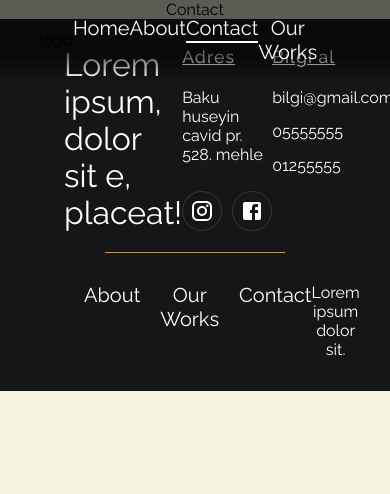
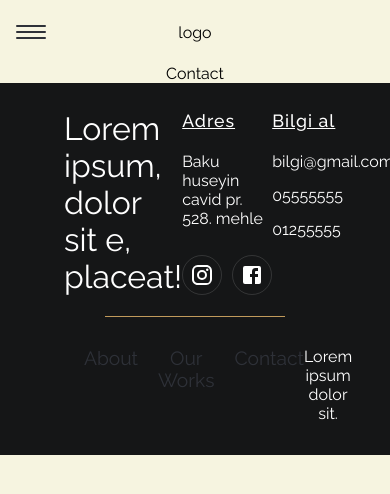
Before and after one commit to ferhanayding/Harem_Perde-Design, a React (Create React App) app: page /contact in a window 390 px wide. Shown: the top 494 px of the page. Built offline with nearby package versions, Linux system fonts and the light colour scheme.

Commit message:
Add sidebar for responsive design and navbar responsive design fixed.

```diff
--- a/src/components/featured/featured.scss
+++ b/src/components/featured/featured.scss
@@ -1,8 +1,7 @@
 .featured__container {
   top: 7rem;
   height: calc(100% - 5rem);
-  // height: 100%;
-  // padding: 10%;
+
   padding-bottom: 2%;
   width: 100vw;
   .featured__wrapper {
@@ -12,11 +11,6 @@
     .featured__square_item {
       flex: 1;
       height: 100% !important;
-      &:first-child {
-        // background: #000;
-      }
-      &:last-child {
-      }
     }
   }
 }
--- a/src/components/navbar/Navbar.js
+++ b/src/components/navbar/Navbar.js
@@ -1,47 +1,69 @@
 import React, { useState } from "react";
-import { NavLink } from "react-router-dom";
+
+import useWindowSize from "../../hooks/useWindowSize";
 import "./navbar.scss";
+import Navigation from "./navigation/Navigation";
+import Sidebar from "./sidebar/Sidebar";
+import { useEffect, useRef } from "react";
 
 const Navbar = () => {
-  const [isScrolled, setIsScrolled] = useState(false);
+  let menuRef = useRef();
+  const { width } = useWindowSize();
+  const [visible, setVisible] = useState(false);
+  console.log(visible);
+  useEffect(() => {
+    if (visible) {
+      let handler = (e) => {
+        if (!menuRef.current.contains(e.target)) {
+          setVisible(false);
+          console.log(menuRef.current);
+        }
+      };
 
-  window.onscroll = () => {
-    setIsScrolled(window.pageYOffset === 0 ? false : true);
-    return () => (window.onscroll = null);
-  };
+      document.addEventListener("mousedown", handler);
+
+      return () => {
+        document.removeEventListener("mousedown", handler);
+      };
+    }
+  });
   return (
-    <nav
-      className={
-        isScrolled ? "navbar__container scrolled" : "navbar__container"
-      }
-    >
+    <nav className={"navbar__container"}>
       <div className="navbar__wrapper">
-        <div className="navbar__left">logo</div>
+        <div className="navbar__left">
+          {width <= 768 ? (
+            <div
+              className="navbar__hamburger_menu"
+              onClick={() => setVisible(!visible)}
+            >
+              <span className="bun"></span>
+              <span className="bun"></span>
+              <span className="bun"></span>
+            </div>
+          ) : (
+            <span>logo</span>
+          )}
+        </div>
         <div className="navbar__center">
-          <ul>
-            <li>
-              <NavLink exact to="/" className="hover__underline_link">
-                Home
-              </NavLink>
-            </li>
-            <li>
-              <NavLink to="/about" className="hover__underline_link">
-                About
-              </NavLink>
-            </li>
-            <li>
-              <NavLink to={"/contact"} className="hover__underline_link">
-                Contact
-              </NavLink>
-            </li>
-            <li>
-              <NavLink to={"/ourworks"} className="hover__underline_link">
-                Our Works
-              </NavLink>
-            </li>
-          </ul>
+          {width > 768 ? (
+            <Navigation
+              className={"navigation__container"}
+              setVisible={setVisible}
+            />
+          ) : (
+            <span>logo</span>
+          )}
         </div>
         <div className="navbar__right"></div>
+      </div>
+      <div
+        ref={menuRef}
+        className="sidebar_container"
+        style={{
+          left: visible ? "0px" : "-100%",
+        }}
+      >
+        <Sidebar setVisible={setVisible} visible={visible} />
       </div>
     </nav>
   );
--- a/src/components/navbar/navbar.scss
+++ b/src/components/navbar/navbar.scss
@@ -1,23 +1,23 @@
+@import "../../styles/responsive.scss";
 .navbar__container {
   height: 5rem;
-  position: fixed;
+  position: sticky;
+  max-height: 5rem;
   top: 0;
-  left: 0;
-  right: 0;
-  padding: 1.2rem;
+  padding: 1rem;
   width: 100vw;
-  z-index: 9999;
+  z-index: 999;
   display: flex;
-  background: linear-gradient(to top, transparent 0%, rgba(2, 2, 1, 0.632) 30%);
   align-items: center;
   justify-content: center;
-  transition: 0.5s all;
-  &.scrolled {
-    background: rgb(46, 49, 56);
+  background: var(--main);
+  @include SmallTablet {
+    height: 4rem;
+    padding: 1rem;
   }
   .navbar__wrapper {
     width: 100%;
-    padding-inline: 1.2rem;
+    height: 100%;
     display: flex;
     align-items: center;
     * {
@@ -31,20 +31,78 @@
       img {
         width: 150px;
       }
+      .navbar__hamburger_menu {
+        height: 15px;
+        width: 15px;
+        background-color: transparent;
+        display: flex;
+        flex-direction: column;
+        justify-content: space-between;
+        gap: 4px;
+
+        .bun {
+          width: 30px;
+          border-radius: 1px;
+          height: 4px;
+          background-color: var(--dark_text);
+        }
+      }
     }
     .navbar__center {
       display: flex;
-      flex: 1.5;
-      ul {
+      align-items: center;
+      flex: 1.8;
+      .navigation__container {
         display: flex;
 
         li {
+          margin: 10px;
+
           a {
-            // font-size: 25px;
-            color: white !important;
+            font-weight: 500 !important;
           }
         }
       }
     }
   }
+  .sidebar_container {
+    position: absolute;
+    top: 0;
+    transition: 0.5s all;
+    z-index: 999;
+
+    height: 100vh;
+    width: 40%;
+    background: var(--dark_text);
+    @include Mobile {
+      width: 100%;
+    }
+
+    .sidebar__navigation {
+      display: flex;
+      flex-direction: column;
+      gap: 2rem;
+
+      li {
+        text-align: start;
+        margin-left: 2rem;
+
+        @include Mobile {
+          text-align: center;
+          margin: 0;
+        }
+        a {
+          color: white;
+          font-weight: 500;
+        }
+      }
+    }
+  }
 }
+.sidebar__icon {
+  margin-block: 2rem;
+  display: flex;
+  padding-inline: 1rem;
+  align-items: center;
+  justify-content: flex-end;
+}
--- /dev/null
+++ b/src/components/navbar/navigation/Navigation.js
@@ -0,0 +1,47 @@
+import React from "react";
+import { NavLink } from "react-router-dom";
+const Navigation = ({ className, setVisible }) => {
+  return (
+    <ul className={className}>
+      <li>
+        <NavLink
+          exact
+          to="/"
+          className="hover__underline_link"
+          onClick={() => setVisible(false)}
+        >
+          Home
+        </NavLink>
+      </li>
+      <li>
+        <NavLink
+          to="/about"
+          className="hover__underline_link"
+          onClick={() => setVisible(false)}
+        >
+          About
+        </NavLink>
+      </li>
+      <li>
+        <NavLink
+          to={"/contact"}
+          className="hover__underline_link"
+          onClick={() => setVisible(false)}
+        >
+          Contact
+        </NavLink>
+      </li>
+      <li>
+        <NavLink
+          to={"/ourworks"}
+          className="hover__underline_link"
+          onClick={() => setVisible(false)}
+        >
+          Works
+        </NavLink>
+      </li>
+    </ul>
+  );
+};
+
+export default Navigation;
--- /dev/null
+++ b/src/components/navbar/sidebar/Sidebar.js
@@ -0,0 +1,15 @@
+import React from "react";
+import Navigation from "../navigation/Navigation";
+import { Icon } from "../../../svg/Icon";
+const Sidebar = ({ visible, setVisible }) => {
+  return (
+    <>
+      <div className="sidebar__icon" onClick={() => setVisible(false)}>
+        <Icon color="white" size={"20"} name="close" />
+      </div>
+      <Navigation className={"sidebar__navigation"} setVisible={setVisible} />
+    </>
+  );
+};
+
+export default Sidebar;
--- /dev/null
+++ b/src/hooks/useWindowSize.js
@@ -0,0 +1,25 @@
+import { useEffect, useState } from "react";
+
+const useWindowSize = () => {
+  const [windowSize, setWindowSize] = useState({
+    width: undefined,
+    height: undefined,
+  });
+
+  useEffect(() => {
+    function handleResize() {
+      setWindowSize({
+        width: window.innerWidth,
+        height: window.innerHeight,
+      });
+    }
+    window.addEventListener("resize", handleResize);
+    handleResize();
+
+    return () => window.removeEventListener("resize", handleResize);
+  }, []);
+
+  return windowSize;
+};
+
+export default useWindowSize;
--- a/src/pages/home/Home.js
+++ b/src/pages/home/Home.js
@@ -6,7 +6,7 @@ import Hr from "../../components/hr/hr";
 import CategoryItems from "../../components/categoryItems/CategoryItems";
 import InfoSlider from "../../components/InfoSlider/InfoSlider";
 import OurWorksItems from "../../components/ourWorksItem/OurWorksItems";
-
+import "./style.scss";
 const Home = () => {
   const { scrollYProgress } = useScroll();
 
@@ -16,7 +16,7 @@ const Home = () => {
     restDelta: 0.001,
   });
   return (
-    <>
+    <div className="home__container">
       <motion.div className="progress-bar" style={{ scaleX }} />
       <Featured />
       <Hr color="rgb(110, 120, 124)" />
@@ -26,7 +26,7 @@ const Home = () => {
       <InfoSlider />
       <Hr color="rgb(110, 120, 124,0.6)" />
       <OurWorksItems />
-    </>
+    </div>
   );
 };
 
--- /dev/null
+++ b/src/pages/home/style.scss
@@ -0,0 +1,3 @@
+.home__container {
+  overflow: hidden;
+}
--- a/src/styles/color.scss
+++ b/src/styles/color.scss
@@ -3,4 +3,7 @@ body {
   // --featured_color: rgb(100, 105, 8);
   --featured_color: rgb(193, 154, 91); // ilk
   --dark_text: rgb(46, 49, 56);
+  --main-color: rgb(64, 63, 66);
+  --primary-color: #dacba8;
+  --second-color: rgb(190, 154, 122);
 }
--- a/src/styles/style.scss
+++ b/src/styles/style.scss
@@ -1,4 +1,6 @@
 @import url("https://fonts.googleapis.com/css2?family=Raleway:wght@100;200;300;400;500;600;700;800&display=swap");
+@import "./responsive.scss";
+
 * {
   margin: 0;
   padding: 0;
@@ -24,7 +26,7 @@ li {
 }
 a {
   text-decoration: none;
-  color: white;
+  color: var(--dark_text);
 }
 .progress-bar {
   position: fixed;
@@ -33,13 +35,16 @@ a {
   z-index: 9999;
   right: 0;
   height: 3px;
-  background: rgb(255, 255, 255);
+  background: var(--dark_text);
   transform-origin: 0%;
+  @include SmallTablet {
+    top: 4rem;
+  }
 }
 .hover__underline_link {
   display: inline-block;
   cursor: pointer;
-  font-size: 20px;
+  font-size: 1.2rem;
 
   position: relative;
   &::after {
@@ -47,10 +52,10 @@ a {
     position: absolute;
     width: 100%;
     height: 2px;
-    bottom: 0;
+    bottom: -3px;
     left: 0;
     transform: scaleX(0);
-    background-color: white;
+    background-color: var(--dark_text);
     transform-origin: bottom right;
     transition: transform 0.1s ease-out;
   }
@@ -66,7 +71,15 @@ a {
       bottom: -3px;
       left: 0;
       transform: scaleX(1);
-      background-color: white;
+      background-color: var(--dark_text);
+      @include SmallTablet {
+        background-color: white;
+        width: 120%;
+      }
+      @include Mobile {
+        width: 150%;
+        left: -25%;
+      }
     }
   }
 }
```
Also changed, not shown: src/svg/Icon.js (+34 -0 lines).
